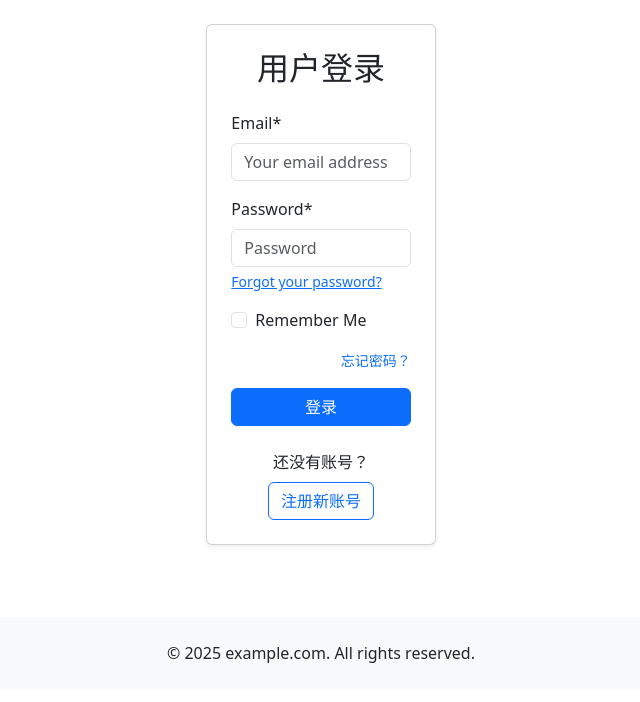
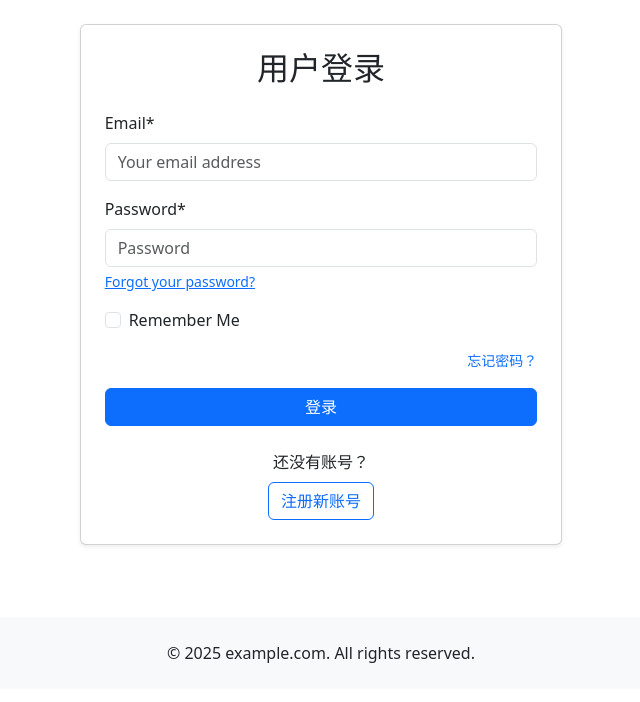
Before and after one commit to Aken-2019/celpip-llm-helper, a Django app: page /accounts/login/ in a window 1280 px wide. Shown: the part 72-774 px from the top of the page, without its empty margins (319-959 px from the left). Run offline with Django 5.2, Linux system fonts and the light colour scheme; data that the repository does not hold is empty; some libraries are stand-ins or nearby versions.

Commit message:
improve format

```diff
--- a/templates/account/login.html
+++ b/templates/account/login.html
@@ -5,7 +5,7 @@
 
 {% block content %}
 <div class="row justify-content-center">
-    <div class="col-md-6 col-lg-4">
+    <div class="col-md-8 col-lg-8">
         <div class="card shadow-sm">
             <div class="card-body p-4">
                 <h2 class="text-center mb-4">用户登录</h2>
```
